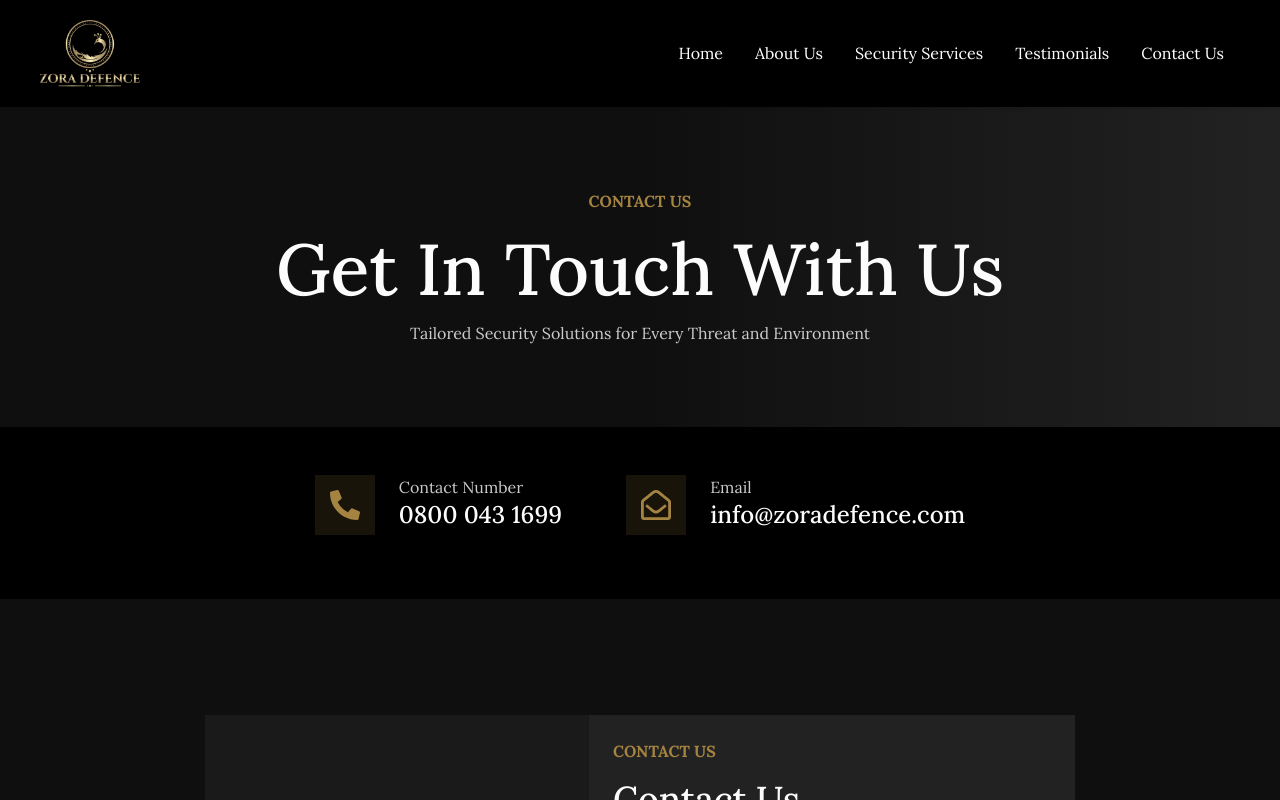
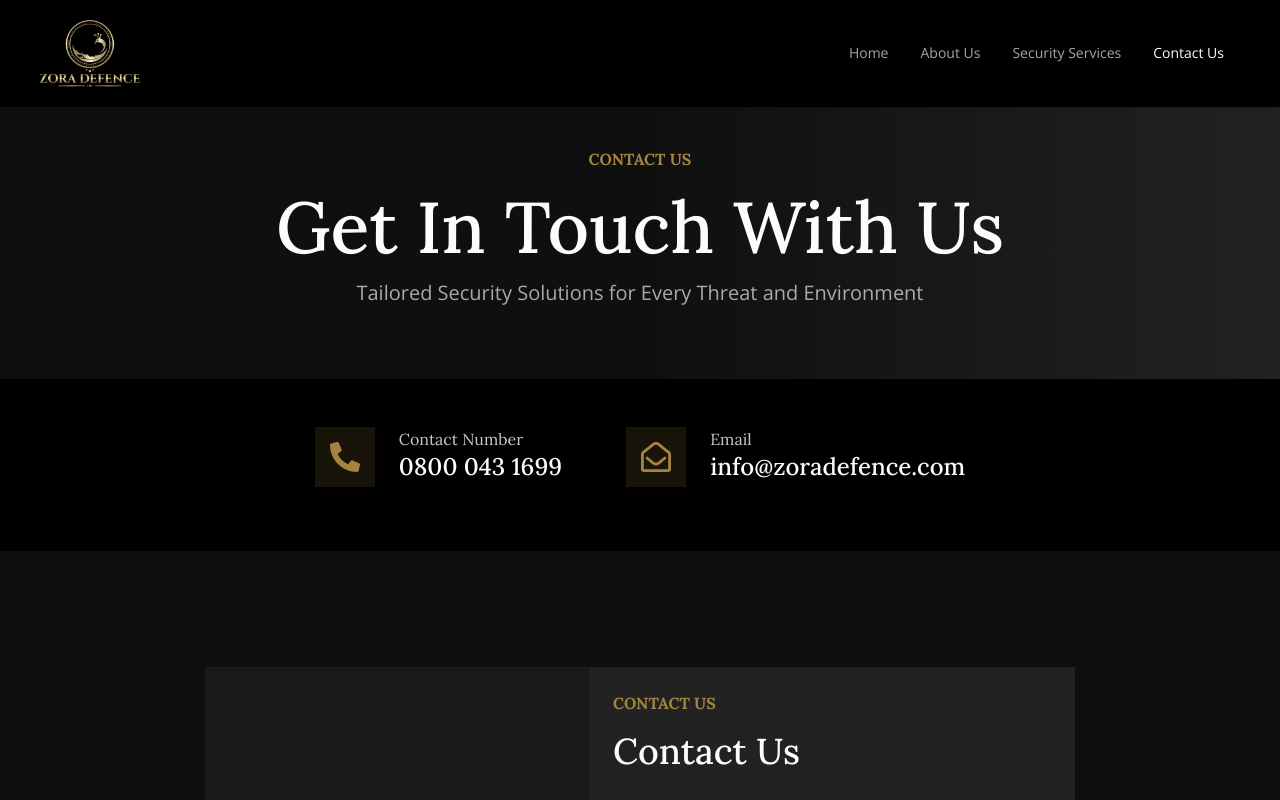
Before and after one commit to prakash-milologic/zora-defence, a Next.js app: page /contact-us in a window 1280 px wide. Shown: the top 800 px of the page. Built offline with nearby package versions, Linux system fonts and the light colour scheme.

Commit message:
responsive update

```diff
--- a/src/components/AboutUs/AboutUsHero.tsx
+++ b/src/components/AboutUs/AboutUsHero.tsx
@@ -6,8 +6,10 @@
 const AboutUsHero = () => {
   return (
     <div>
-      <div className="flex flex-col justify-center text-center items-center gap-24 bg-[#0F0F0F ] mt-[-30px] pb-12">
-        <Image src={hero} alt="about" width={600} height={600} />
+      <div className="flex flex-col justify-center text-center items-center lg:gap-24 gap-8 bg-[#0F0F0F] mt-[-30px]">
+        <div className="lg:w-2/3">
+        <Image src={hero} alt="about" width={600} height={600} className="w-full h-full lg:-mt-10"/>
+        </div>
         <div className="items-center flex flex-col gap-3 text-center justify-center">
           <BiSolidQuoteAltLeft className="text-6xl  text-[#A58441]" />
           <p
--- a/src/components/Common/ContentAndImageSection.tsx
+++ b/src/components/Common/ContentAndImageSection.tsx
@@ -14,7 +14,7 @@
 
 const ContentAndImageSection = ({src, alt, heading, title, desc1,desc2 = "",isreversible=false,list=[]}: Props) => {
   return (
-    <div className={` ${isreversible ? "bg-[#000000]" : "bg-[#0F0F0F]"}  lg:pt-28 pt-14 px-6 md:px-[104px]  md:h-screen  overflow-hidden`}>
+    <div className={` ${isreversible ? "bg-[#000000]" : "bg-[#0F0F0F]"}  lg:py-28 py-10 px-6 lg:px-[104px] overflow-hidden`}>
             <h2 className="mb-6 md:text-left text-[#A58441] font-bold text-base lg:hidden">{heading}</h2>
 
     <div className={`flex ${isreversible ? 'flex-col-reverse md:flex-row-reverse ':'flex-col md:flex-row'} gap-16  max-w-8xl`}>
@@ -40,8 +40,8 @@
             }
             <h6 className="lg:text-base text-sm opacity-80 font-normal">{desc2}</h6>
 
-            <div className=" flex flex-col sm:flex-row justify-center md:justify-start">
-            <button  type="button" className="font-bold bg-[#A58441] lg:text-base text-xs lg:px-5 py-2.5 text-center me-2 mb-2">MORE ABOUT US</button>
+            <div className="flex flex-col sm:flex-row justify-center md:justify-start">
+            <button  type="button" className="font-bold bg-[#A58441] lg:text-base text-xs md:px-5 py-2.5 text-center me-2 mb-2">MORE ABOUT US</button>
             </div>
         </div>
 
--- a/src/components/Common/HeroTemplate.tsx
+++ b/src/components/Common/HeroTemplate.tsx
@@ -1,12 +1,18 @@
 import React from 'react'
+import { Open_Sans } from "next/font/google";
 
-const HeroTemplate = ({pageName="",title="",description=""}: {pageName: string,title: string,description: string}) => {
+const openSans = Open_Sans({
+  subsets: ["latin"],
+});
+
+
+const HeroTemplate = ({pageName,title,description}: {pageName: string,title: string,description: string}) => {
   return (
-    <div className='lg:h-[40vh] h-[28vh] bg-gradient-to-r from-[#0F0F0F] via-[#0F0F0F] to-[#222222] flex flex-col justify-center items-center gap-5'>
+    <div className='pt-10 bg-gradient-to-r from-[#0F0F0F] via-[#0F0F0F] to-[#222222] flex flex-col justify-center items-center gap-5'>
       <h2 className="md:text-left text-[#A58441] font-bold text-base">{pageName}</h2>
-      <div className='flex flex-col gap-4 text-center'>
+      <div className='flex flex-col gap-4 text-center pb-[72px]'>
         <h1 className='lg:text-7xl text-3xl font-medium'>{title}</h1>
-        <h6 className='lg:text-base text-sm opacity-80 font-normal'>{description}</h6>
+        <h6 className={`lg:text-xl text-sm text-white/80 opacity-80 font-[340] ${openSans.className}`}>{description}</h6>
       </div>
     </div>
   )
--- a/src/components/Homepage/ContactUs.tsx
+++ b/src/components/Homepage/ContactUs.tsx
@@ -7,7 +7,7 @@
 
 const ContactUs = () => {
   return (
-    <div className="px-6 md:px-[104px] text-center">
+    <div className="px-6 lg:px-[104px] text-center">
       <div className="lg:pt-[120px] lg:pb-14 py-10 border-b-[0.5px] border-white">
         <p
           className={`text-sm text-primary-500 font-bold uppercase tracking-widest ${openSans.className}`}
--- a/src/components/Homepage/Services.tsx
+++ b/src/components/Homepage/Services.tsx
@@ -11,7 +11,7 @@
 
 const Services = () => {
   return (
-    <div className="px-6 md:px-[104px] lg:py-[120px] py-10">
+    <div className="px-6 lg:px-[104px] lg:py-[120px] py-10">
       <p className="text-sm text-secondary-500 font-bold uppercase">our services</p>
       <p className="lg:text-[64px] text-3xl font-medium lg:w-2/3 mt-6 mb-6 lg:mb-14 lg:leading-[80px]">
         A Unique, Executive, Tailor Made Security Service.
--- a/src/components/Homepage/Testimonial.tsx
+++ b/src/components/Homepage/Testimonial.tsx
@@ -12,7 +12,7 @@
 
 const Testimonial = () => {
   return (
-    <div className="px-6 md:px-[104px] py-[120px]">
+    <div className="px-6 lg:px-[104px] py-[120px]">
       <p className="text-sm text-secondary-500 font-bold">CLIENTS STORIES</p>
       <p className="lg:text-[64px] text-3xl font-medium lg:w-2/3 pr-20 mt-6 mb-14 lg:leading-[80px]">
         What Our Clients Have
--- a/src/layouts/MainLayout/Header.tsx
+++ b/src/layouts/MainLayout/Header.tsx
@@ -1,22 +1,42 @@
 "use client";
 
 import Link from "next/link";
-import React, { useState } from "react";
+import React, { useEffect, useState } from "react";
 import { mainMenuItems } from "./menuItems";
 import { HiMenuAlt1 } from "react-icons/hi";
 import { RxCross2 } from "react-icons/rx";
 import Image from "next/image";
-import logo from "@/assets/images/logo.png"
+import logo from "@/assets/images/logo.png";
+import { usePathname } from "next/navigation";
+import { Open_Sans } from "next/font/google";
+
+const openSans = Open_Sans({
+  subsets: ["latin"],
+});
 
 const Header = () => {
   const [toggleNav, setToggleNav] = useState<boolean>(false);
+  const [active, setActive] = useState<string>("");
+  const pathname = usePathname();
+  console.log(pathname);
+
+  useEffect(() => {
+    setActive(pathname);
+  }, [pathname]);
 
   return (
     <header className="sticky top-0 z-50 bg-black ">
       <nav className=" shadow lg:px-10 px-5 lg:py-5 py-2">
         <div className="w-full md:hidden flex items-center justify-between">
           <Link href={"/"} className="lg:w-full w-16">
-        <Image priority src={logo} alt="logo" width={100} height={100} className="w-full "/>
+            <Image
+              priority
+              src={logo}
+              alt="logo"
+              width={100}
+              height={100}
+              className="w-full "
+            />
           </Link>
           <button
             className={`p-2 border rounded-lg
@@ -45,20 +65,20 @@
           <li className="hidden md:block">
             <Link href={"/"}>
               <Image src={logo} alt="logo" width={100} height={100} />
-
             </Link>
           </li>
           <div className="flex flex-col md:flex-row items-center lg:justify-between">
             {mainMenuItems.map((item, index) => (
-            <div
-              key={index}
-              className="relative transition-all"
-            >
+              <div key={index} className="relative transition-all">
                 <Link
                   href={item.link}
-                className="text-white hover:underline text-xs lg:text-base"
+                  className={`text-sm ${
+                    pathname === item.link ? "text-white" :"text-white/65 hover:text-white"
+                  }`}
                 >
-                <li className="py-3 lg:px-4 px-3 hover:underline transition-all">
+                  <li
+                    className={`py-3 lg:px-4 px-3 transition-all ${openSans.className}`}
+                  >
                     {item.name}
                   </li>
                 </Link>
@@ -68,7 +88,7 @@
         </ul>
       </nav>
     </header>
-  )
-}
+  );
+};
 
-export default Header
+export default Header;
--- a/src/layouts/MainLayout/menuItems.tsx
+++ b/src/layouts/MainLayout/menuItems.tsx
@@ -17,10 +17,10 @@
     name: "Security Services",
     link: "/security-services",
   },
-  {
-    name: "Testimonials",
-    link: "/testimonials",
-  },
+  // {
+  //   name: "Testimonials",
+  //   link: "/testimonials",
+  // },
   {
     name: "Contact Us",
     link: "/contact-us",
```
Also changed, not shown: src/layouts/MainLayout/Footer.tsx (+14 -14 lines). Lines whose indentation alone changed are shown as unchanged.
